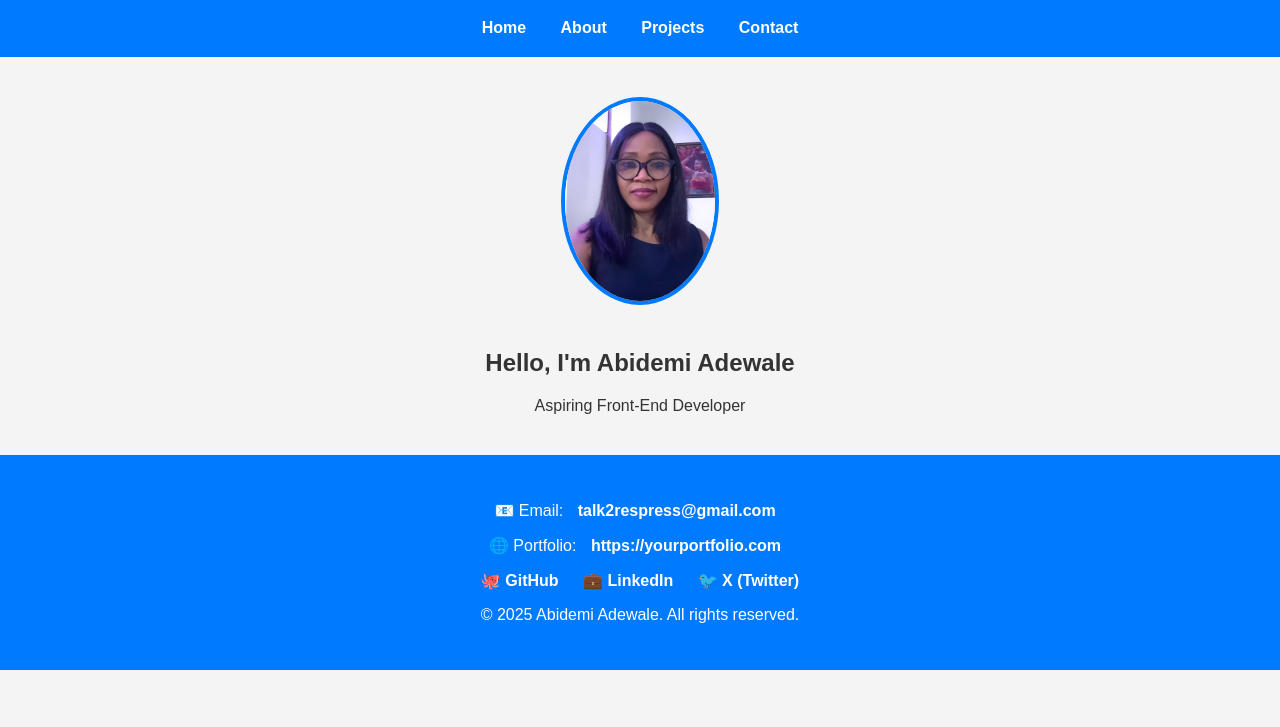
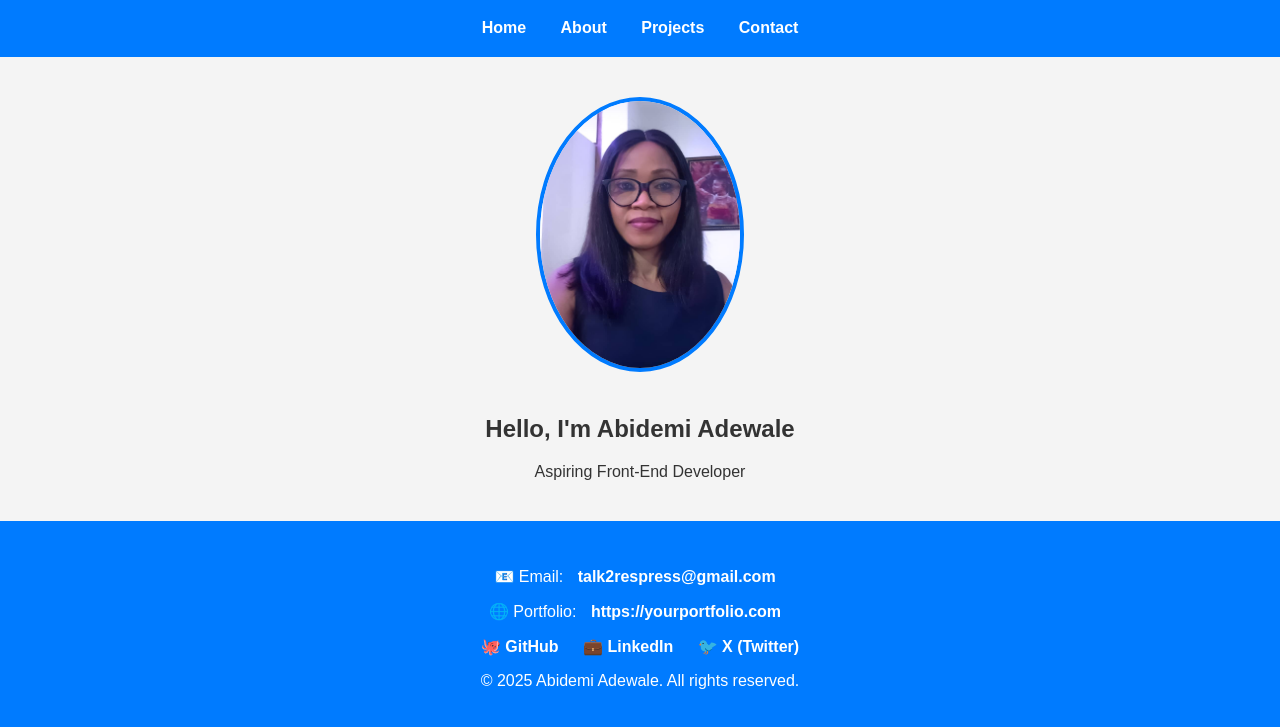
Before and after one commit to Johngash/Portfolio-Project-Abidemi-s-, a plain HTML site: page index.html in a window 1280 px wide. Shown: the part 81-808 px from the top of the page. Drawn offline with Linux system fonts and the light colour scheme.

Commit message:
changes px -> vw and added meta tags

```diff
--- a/css/style.css
+++ b/css/style.css
@@ -30,7 +30,7 @@ nav a:hover {
 }
 
 .profile-img {
-    width: 150px;
+    width: 25vh;
     border-radius: 50%;
     border: 4px solid #007bff;
     margin-bottom: 20px;
--- a/index.html
+++ b/index.html
@@ -2,6 +2,7 @@
 <html lang="en">
 <head>
     <meta charset="UTF-8">
+    <meta name="viewport" content="width=device-width, initial-scale=1.0">
     <title>My Portfolio</title>
     <link rel="stylesheet" href="css/style.css">
 </head>
```
Also changed, not shown: about.html (+2 -1 lines), projects.html (+1 -0 lines).
